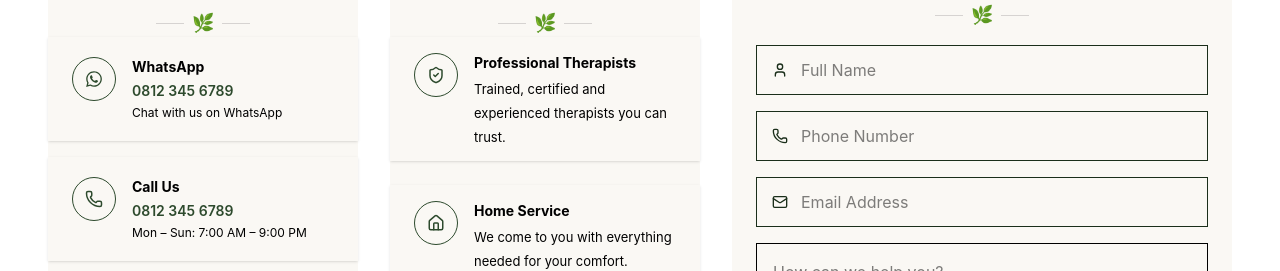
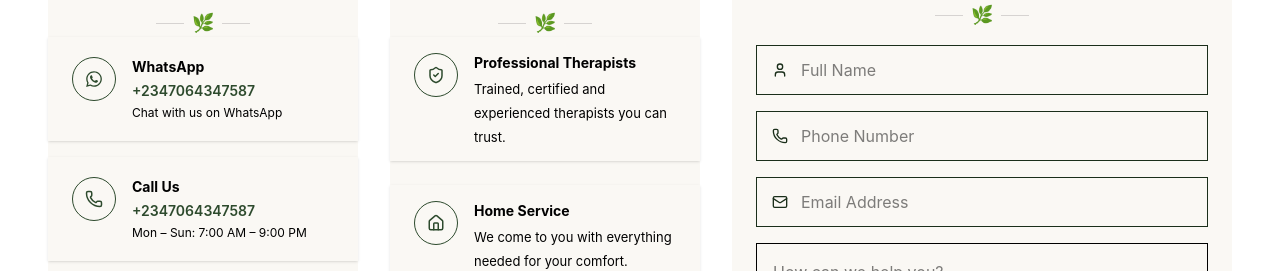
Before and after one commit to OluwaseunSodeeq/therahome, a Next.js app: page /contact in a window 1280 px wide. Shown: the part 667-938 px from the top of the page. Built offline with nearby package versions, Linux system fonts and the light colour scheme.

Commit message:
ui update!

```diff
--- a/app/contact/page.tsx
+++ b/app/contact/page.tsx
@@ -10,7 +10,7 @@ export default function page() {
     <div>
       <ContactHero />
       <div
-        className="relative max-w-[1440px] mx-auto
+        className="relative max-w-360 mx-auto
           bg-white
           py-10
           grid
--- a/app/layout.tsx
+++ b/app/layout.tsx
@@ -3,6 +3,7 @@ import type { Metadata } from "next";
 import RootComponent from "../components/Ui-components/RootComponent";
 import { MenuContextProvider } from "../contexts/MenuContext";
 import { Toaster } from "sonner";
+import { FunctionalitiesContextProvider } from "@/contexts/Functionalities";
 
 export const metadata: Metadata = {
   title: "TheraHome",
@@ -18,9 +19,11 @@ export default function Layout({ children }: RootLayoutProps) {
     <html lang="en">
       <body suppressHydrationWarning className="h-auto bg-main-bg relative">
         <Toaster richColors position="top-right" />
-        <MenuContextProvider>
-          <RootComponent>{children}</RootComponent>
-        </MenuContextProvider>
+        <FunctionalitiesContextProvider>
+          <MenuContextProvider>
+            <RootComponent>{children}</RootComponent>
+          </MenuContextProvider>
+        </FunctionalitiesContextProvider>
       </body>
     </html>
   );
--- a/components/Ui-components/ContactForm.tsx
+++ b/components/Ui-components/ContactForm.tsx
@@ -96,7 +96,7 @@ export default function ContactForm() {
   return (
     <div
       className="
-      bg-[#faf8f4]
+      bg-hero-bg
       rounded-4
       py-6 md:py-8
       px-4 md:px-6
@@ -126,11 +126,11 @@ export default function ContactForm() {
           mt-2
           "
           >
-            <div className="w-6 h-[1px] bg-parchment" />
+            <div className="w-6 h-px bg-parchment" />
 
             <HeadingLeave />
 
-            <div className="w-6 h-[1px] bg-parchment" />
+            <div className="w-6 h-px bg-parchment" />
           </div>
         </div>
 
@@ -317,7 +317,7 @@ export default function ContactForm() {
                 placeholder="How can we help you?"
                 onChange={(e) => setField("message", e.target.value)}
                 className={`
-              min-h-[110px]
+              min-h-27.5
               resize-y
               p-4
               rounded-r8
--- a/components/Ui-components/ContactHero.tsx
+++ b/components/Ui-components/ContactHero.tsx
@@ -12,6 +12,7 @@ import {
 } from "lucide-react";
 import { FaWhatsapp } from "react-icons/fa";
 import Link from "next/link";
+import { useFunctionalitiesContext } from "@/contexts/Functionalities";
 
 export interface HeroBullet {
   Icon: LucideIcon;
@@ -34,6 +35,7 @@ export const HERO_BULLETS: HeroBullet[] = [
 ];
 export default function ContactHero() {
   const [loaded, setLoaded] = useState<boolean>(false);
+  const { whatsappLink, handleCall } = useFunctionalitiesContext();
 
   useEffect(() => {
     const timer = setTimeout(() => setLoaded(true), 80);
@@ -150,7 +152,7 @@ export default function ContactHero() {
           <div className="flex flex-wrap gap-4 mb-5 mt-5 lg:mt-0">
             {/* PRIMARY BUTTON */}
             <Link
-              href="https://wa.me/2348123456789"
+              href={whatsappLink}
               className="
                 bg-light-green
                 lg:bg-primary-green
@@ -173,8 +175,8 @@ export default function ContactHero() {
             </Link>
 
             {/* SECONDARY BUTTON */}
-            <Link
-              href="#"
+            <button
+              onClick={handleCall}
               className="
                 border-2 lg:border-primary-green border-light-green
                 text-light-green
@@ -192,7 +194,7 @@ export default function ContactHero() {
                 <Phone />
               </span>
               Call Us Now
-            </Link>
+            </button>
           </div>
 
           {/* Response Time */}
--- a/components/Ui-components/ContactInfo.tsx
+++ b/components/Ui-components/ContactInfo.tsx
@@ -1,11 +1,20 @@
+"use client";
 import { Phone, Mail, MapPin } from "lucide-react";
+import Link from "next/link";
+// The Functionalities context exports the hook as the default export
+import { useFunctionalitiesContext } from "@/contexts/Functionalities";
 
 import { FaWhatsapp } from "react-icons/fa";
 import HeadingLeave from "./HeadingLeave";
 import ServiceReveal from "../../app/Animations/ServiceReveal";
 
-// import { LucideIcon } from "lucide-react";
-
+// COnatct Info
+const emailAddress = "therahomeng@gmail.com";
+const phone = "+2347064347587";
+const message = "Hello, I would like to know more about your services.";
+const whatsappLink = `https://wa.me/${phone}?text=${encodeURIComponent(
+  message,
+)}`;
 // possible icon names
 type IconType = "whatsapp" | "phone" | "mail" | "pin";
 
@@ -15,30 +24,33 @@ type ContactItem = {
   label: string;
   value: string;
   sub: string | null;
+  link?: string;
 };
 
 const CONTACT_INFO: ContactItem[] = [
   {
     icon: "whatsapp",
     label: "WhatsApp",
-    value: "0812 345 6789",
+    value: phone,
     sub: "Chat with us on WhatsApp",
+    link: whatsappLink,
   },
 
   {
     icon: "phone",
     label: "Call Us",
-    value: "0812 345 6789",
+    value: phone,
     sub: "Mon – Sun: 7:00 AM – 9:00 PM",
+    link: `tel:${phone}`,
   },
 
   {
     icon: "mail",
     label: "Email Us",
-    value: "hello@therahome.com",
+    value: emailAddress,
     sub: "We'll reply as soon as possible",
+    link: `mailto:${emailAddress}`,
   },
-
   {
     icon: "pin",
     label: "Our Service Areas",
@@ -46,6 +58,7 @@ const CONTACT_INFO: ContactItem[] = [
       "Lagos Mainland, Ikoyi, Victoria Island, Lekki, Ajah, Surulere and more.",
 
     sub: null,
+    link: "#",
   },
 ];
 
@@ -58,8 +71,9 @@ const iconMap: Record<IconType, React.ElementType> = {
 };
 
 export default function ContactInfo() {
+  const { handleCall } = useFunctionalitiesContext();
   return (
-    <div className="bg-[#faf8f4] pt-6 md:pt-8 ">
+    <div className="bg-hero-bg pt-6 md:pt-8 ">
       <ServiceReveal from="right">
         {/* heading */}
 
@@ -83,11 +97,11 @@ export default function ContactInfo() {
                 gap-2
                 "
           >
-            <div className="w-6 h-[1px] bg-parchment" />
+            <div className="w-6 h-px bg-parchment" />
 
             <HeadingLeave />
 
-            <div className="w-6 h-[1px] bg-parchment" />
+            <div className="w-6 h-px bg-parchment" />
           </div>
         </div>
 
@@ -125,12 +139,29 @@ export default function ContactInfo() {
                   shrink-0
                   "
                 >
-                  <IconComp
-                    size={18}
-                    className="
+                  {contact.icon === "phone" ? (
+                    <button onClick={handleCall} className="cursor-pointer">
+                      <IconComp
+                        size={18}
+                        className="
                     text-primary-green
                     "
-                  />
+                      />
+                    </button>
+                  ) : (
+                    <Link
+                      href={contact.link || "#"}
+                      target="_blank"
+                      className="cursor-pointer"
+                    >
+                      <IconComp
+                        size={18}
+                        className="
+                    text-primary-green
+                    "
+                      />
+                    </Link>
+                  )}
                 </div>
 
                 {/* content */}
--- a/components/Ui-components/HomeHero.tsx
+++ b/components/Ui-components/HomeHero.tsx
@@ -5,9 +5,11 @@ import { useEffect, useState } from "react";
 import Image from "next/image";
 import { CalendarDays } from "lucide-react";
 import { FaWhatsapp } from "react-icons/fa";
+import { useFunctionalitiesContext } from "@/contexts/Functionalities";
 
 export default function HomeHero() {
   const [loaded, setLoaded] = useState(false);
+  const { whatsappLink } = useFunctionalitiesContext();
 
   useEffect(() => {
     const timeout = setTimeout(() => setLoaded(true), 80);
@@ -147,7 +149,7 @@ export default function HomeHero() {
             className="
               text-base
               text-hero-bg lg:text-black
-              leading-8
+              leading-relaxed
               max-w-md
               mb-9
             "
@@ -185,7 +187,9 @@ export default function HomeHero() {
 
             {/* SECONDARY BUTTON */}
             <Link
-              href="#"
+              href={whatsappLink}
+              target="_blank"
+              rel="noopener noreferrer"
               className="
                 border-2 border-light-green
                  lg:border-primary-green
--- /dev/null
+++ b/contexts/Functionalities.tsx
@@ -0,0 +1,63 @@
+"use client";
+import { createContext, useContext } from "react";
+
+type FunctionalitiesContextProviderProps = {
+  children: React.ReactNode;
+};
+
+const FunctionalitiesContext = createContext<
+  FunctionalitiesContextType | undefined
+>(undefined);
+
+function FunctionalitiesContextProvider({
+  children,
+}: FunctionalitiesContextProviderProps) {
+  //   const [isLoading, setIsLoading] = useState(false);
+  //===================WHasapp Button Link========================
+  // Whatsapp Button Link
+  // const phoneNumber = "+2347064347587";
+  const phone = "+2347064347587";
+  const message = "Hello, I would like to know more about your services.";
+  const whatsappLink = `https://wa.me/${phone}?text=${encodeURIComponent(
+    message,
+  )}`;
+
+  //===================Call Button Link========================
+  const handleCall = async () => {
+    const isMobile = /iPhone|iPad|iPod|Android/i.test(navigator.userAgent);
+
+    if (!isMobile) {
+      alert("Calling is only available on mobile devices.");
+      await navigator.clipboard.writeText(phone);
+      alert(`Phone number copied: ${phone}`);
+      return;
+    }
+
+    window.location.href = `tel:${phone}`;
+  };
+
+  return (
+    <FunctionalitiesContext.Provider
+      value={{ whatsappLink, handleCall, phone }}
+    >
+      {children}
+    </FunctionalitiesContext.Provider>
+  );
+}
+
+type FunctionalitiesContextType = {
+  whatsappLink: string;
+  handleCall: () => Promise<void>;
+  phone: string;
+};
+
+function useFunctionalitiesContext(): FunctionalitiesContextType {
+  const context = useContext(FunctionalitiesContext);
+  if (!context) {
+    throw new Error(
+      "useFunctionalitiesContext must be used within a FunctionalitiesContextProvider",
+    );
+  }
+  return context;
+}
+export { FunctionalitiesContextProvider, useFunctionalitiesContext };
--- a/package.json
+++ b/package.json
@@ -12,6 +12,7 @@
     "@hookform/resolvers": "^5.4.0",
     "@prisma/client": "^6.19.3",
     "lucide-react": "^1.14.0",
+    "motion": "^12.42.0",
     "next": "^16.2.6",
     "postcss": "^8.5.14",
     "react": "^19.2.6",
```
Also changed, not shown: components/booking-files/BookingModal.tsx (added), contexts/FunctionalitiesModeContext.ts (added), 1 other file (tests, documents, lock files or other folders).
